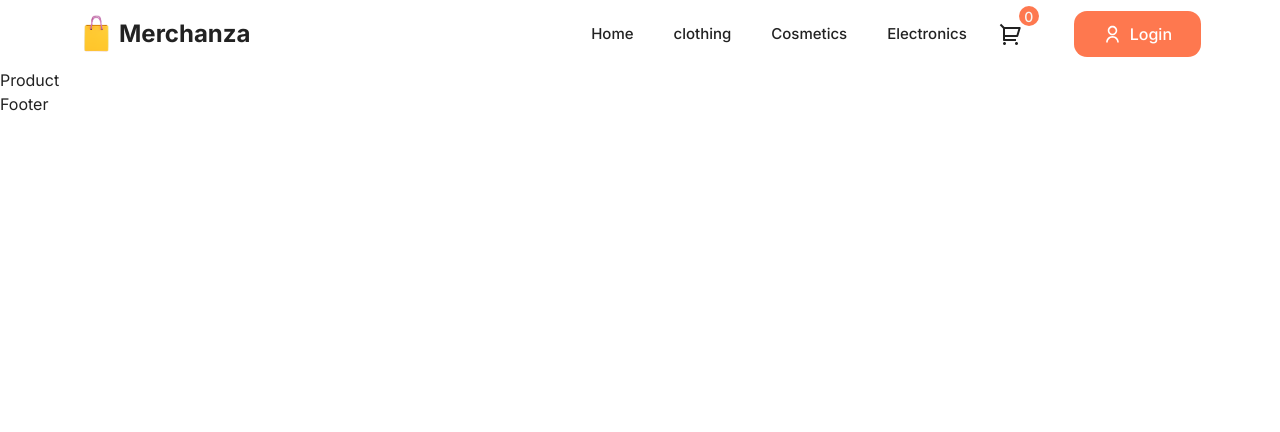
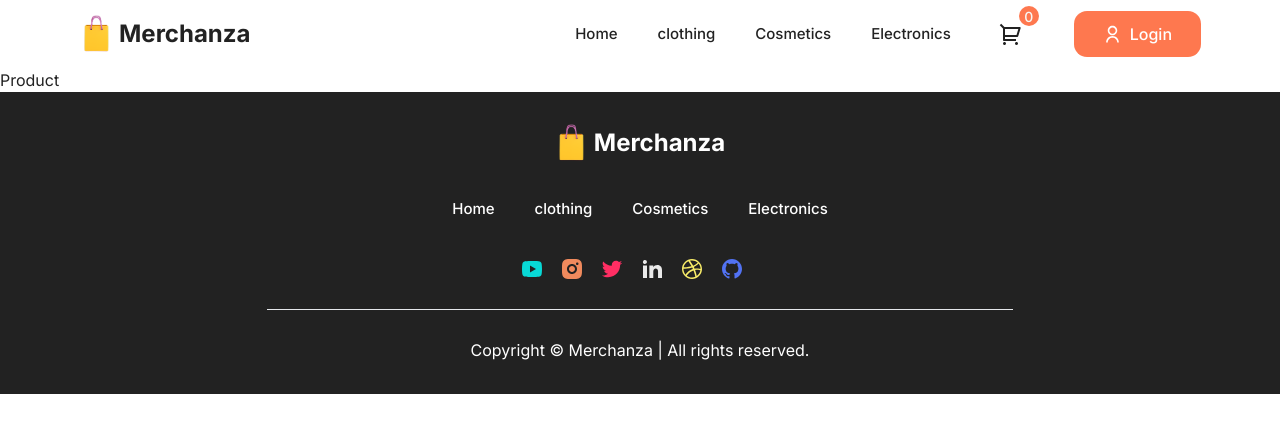
Before and after one commit to koffygeek/Merchanza, a React (Vite) app in the folder frontend/: page /login in a window 1280 px wide. Shown: the top 432 px of the page. Built offline with nearby package versions, Linux system fonts and the light colour scheme; a web font is replaced by a local one.

Commit message:
fin footer.jsx et SocialIcons.jsx et debut Category.jsx

```diff
--- a/frontend/src/components/Footer.jsx
+++ b/frontend/src/components/Footer.jsx
@@ -1,7 +1,35 @@
 import React from "react";
+import Navbar from "./Navbar";
+import { Link } from "react-router-dom";
+import logo from "../assets/logo.png";
+import SocialIcons from "./SocialIcons";
 
 const Footer = () => {
-  return <div>Footer</div>;
+  return (
+    <footer className="max-padd-container bg-tertiary py-8">
+      <div className="flexCenter flex-col gap-y-4">
+        {/* {logo} */}
+        <Link to={"/"} className="flex items-center gap-x-2">
+          <img src={logo} alt="logoImg" height={31} width={31} />
+          <span className="bold-24 hidden xs:flex text-white">Merchanza</span>
+        </Link>
+        {/* {Navbar} */}
+        <div className="py-4">
+          <Navbar
+            containerStyles={
+              "flex gap-x-5 xl:gap-x-10 medium-15 text-white medium-15 rounded-full px-2 py-1"
+            }
+          />
+        </div>
+        {/* {SocialIcons} */}
+        <SocialIcons />
+        <hr className="h-[1px] w-2/3 my-3 " />
+        <div className="text-white">
+          Copyright &copy; Merchanza | All rights reserved.
+        </div>
+      </div>
+    </footer>
+  );
 };
 
 export default Footer;
--- a/frontend/src/components/Header.jsx
+++ b/frontend/src/components/Header.jsx
@@ -44,6 +44,7 @@ const Header = () => {
                 "hidden xl:flex gap-x-5 xl:gap-x-10 medium-15 rounded-full px-2 py-1"
               }
             />
+          </div>
           {/* {Mobile Navbar} */}
           <div>
             <Navbar
@@ -54,7 +55,7 @@ const Header = () => {
               }`}
             />
           </div>
-          </div>
+
           {/* {buttons} */}
           <div>
             {!menuOpened ? (
--- /dev/null
+++ b/frontend/src/components/SocialIcons.jsx
@@ -0,0 +1,37 @@
+import React from "react";
+import { Link } from "react-router-dom";
+import {
+  RiDribbbleFill,
+  RiGithubFill,
+  RiInstagramFill,
+  RiLinkedinFill,
+  RiTwitterFill,
+  RiYoutubeFill,
+} from "react-icons/ri";
+
+const SocialIcons = () => {
+  return (
+    <div className="flex gap-4 pr-4">
+      <Link to={""}>
+        <RiYoutubeFill className="text-[#08d9d6] text-2xl hover:-translate-y-1 transition-all duration-500" />
+      </Link>
+      <Link to={""}>
+        <RiInstagramFill className="text-[#f08a5d] text-2xl hover:-translate-y-1 transition-all duration-500" />
+      </Link>
+      <Link to={""}>
+        <RiTwitterFill className="text-[#ff2e63] text-2xl hover:-translate-y-1 transition-all duration-500" />
+      </Link>
+      <Link to={""}>
+        <RiLinkedinFill className="text-[#eaeaea] text-2xl hover:-translate-y-1 transition-all duration-500" />
+      </Link>
+      <Link to={""}>
+        <RiDribbbleFill className="text-[#f9ed69] text-2xl hover:-translate-y-1 transition-all duration-500" />
+      </Link>
+      <Link to={""}>
+        <RiGithubFill className="text-[#5272f2] text-2xl hover:-translate-y-1 transition-all duration-500" />
+      </Link>
+    </div>
+  );
+};
+
+export default SocialIcons;
```
Lines whose indentation alone changed are shown as unchanged.
